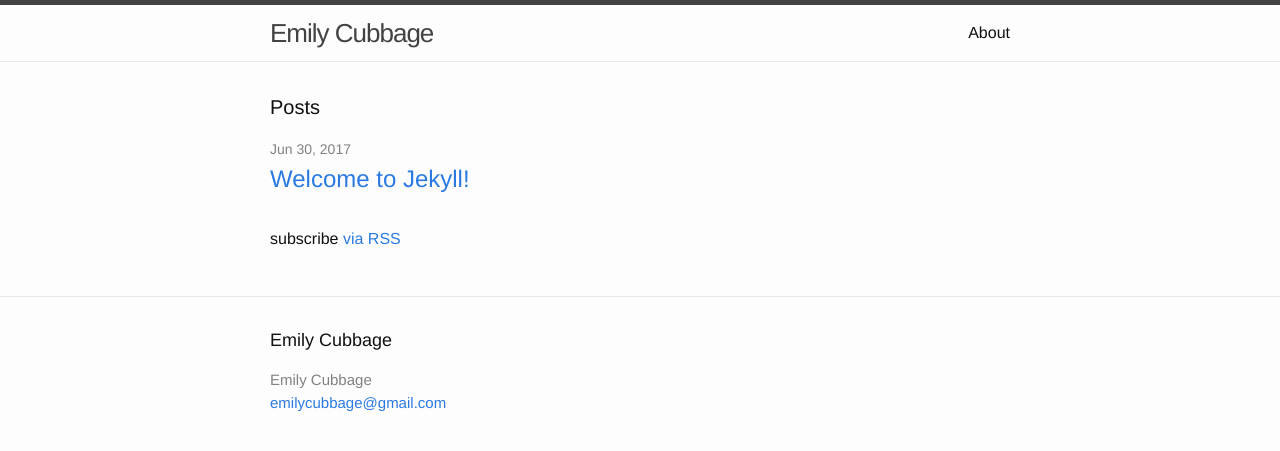
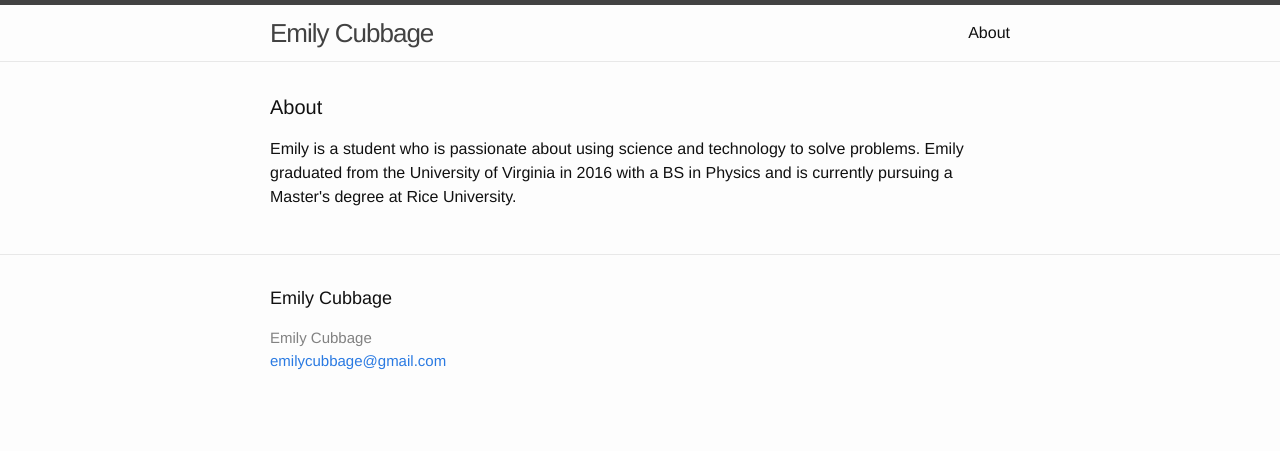
Before and after one commit to emilycubbage/emilycubbage.github.io, a Jekyll site: the page built from index.html, in a window 1280 px wide. Shown: the top 451 px of the page. Built offline with Jekyll 4.4.1, drawn with Linux system fonts in a browser that asks for light colours.

Commit message:
Update index.html

```diff
--- a/index.html
+++ b/index.html
@@ -4,20 +4,11 @@ layout: default
 
 <div class="home">
 
-  <h1 class="page-heading">Posts</h1>
+  <h1 class="page-heading">About</h1>
+  <p>
+    Emily is a student who is passionate about using science and technology to solve problems.
+    Emily graduated from the University of Virginia in 2016 with a BS in Physics and is currently pursuing a Master's degree at Rice University.
+  </p>
 
-  <ul class="post-list">
-    {% for post in site.posts %}
-      <li>
-        <span class="post-meta">{{ post.date | date: "%b %-d, %Y" }}</span>
-
-        <h2>
-          <a class="post-link" href="{{ post.url | prepend: site.baseurl }}">{{ post.title }}</a>
-        </h2>
-      </li>
-    {% endfor %}
-  </ul>
-
-  <p class="rss-subscribe">subscribe <a href="{{ "/feed.xml" | prepend: site.baseurl }}">via RSS</a></p>
 
 </div>
```
